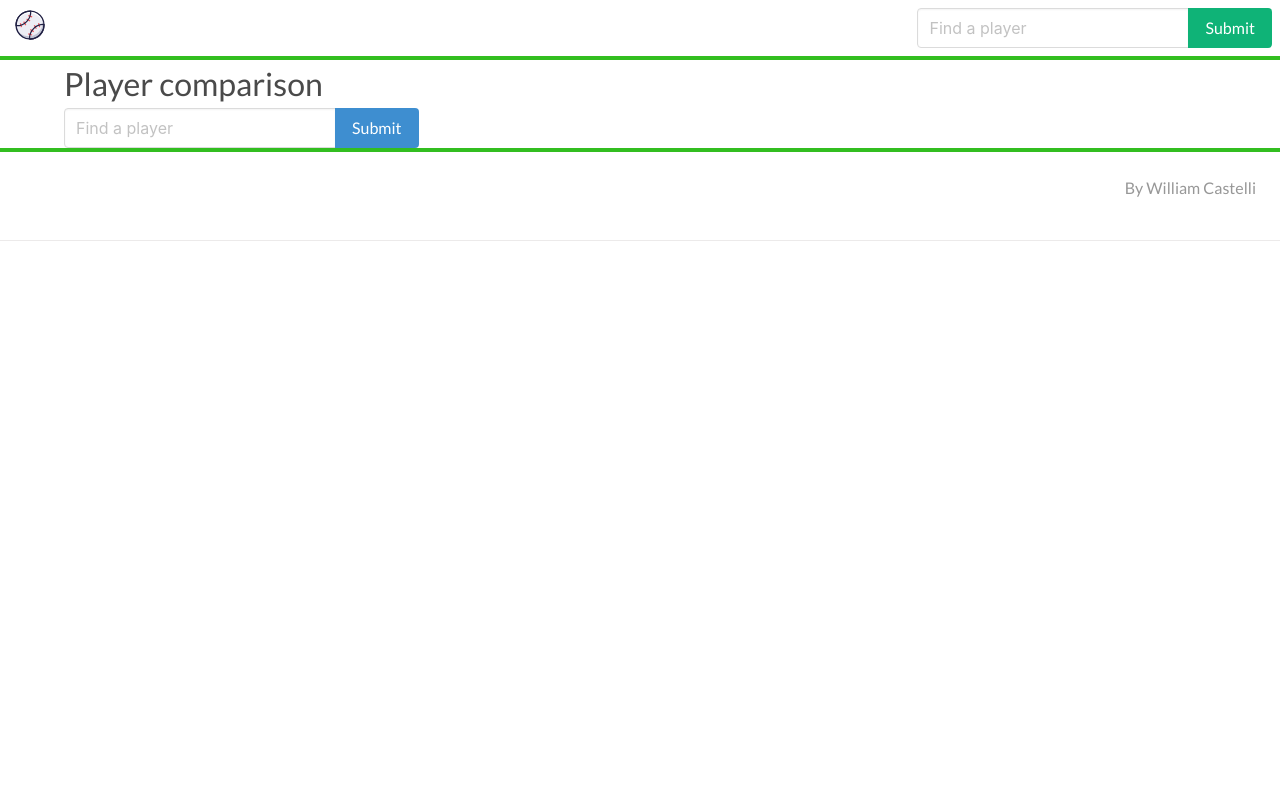
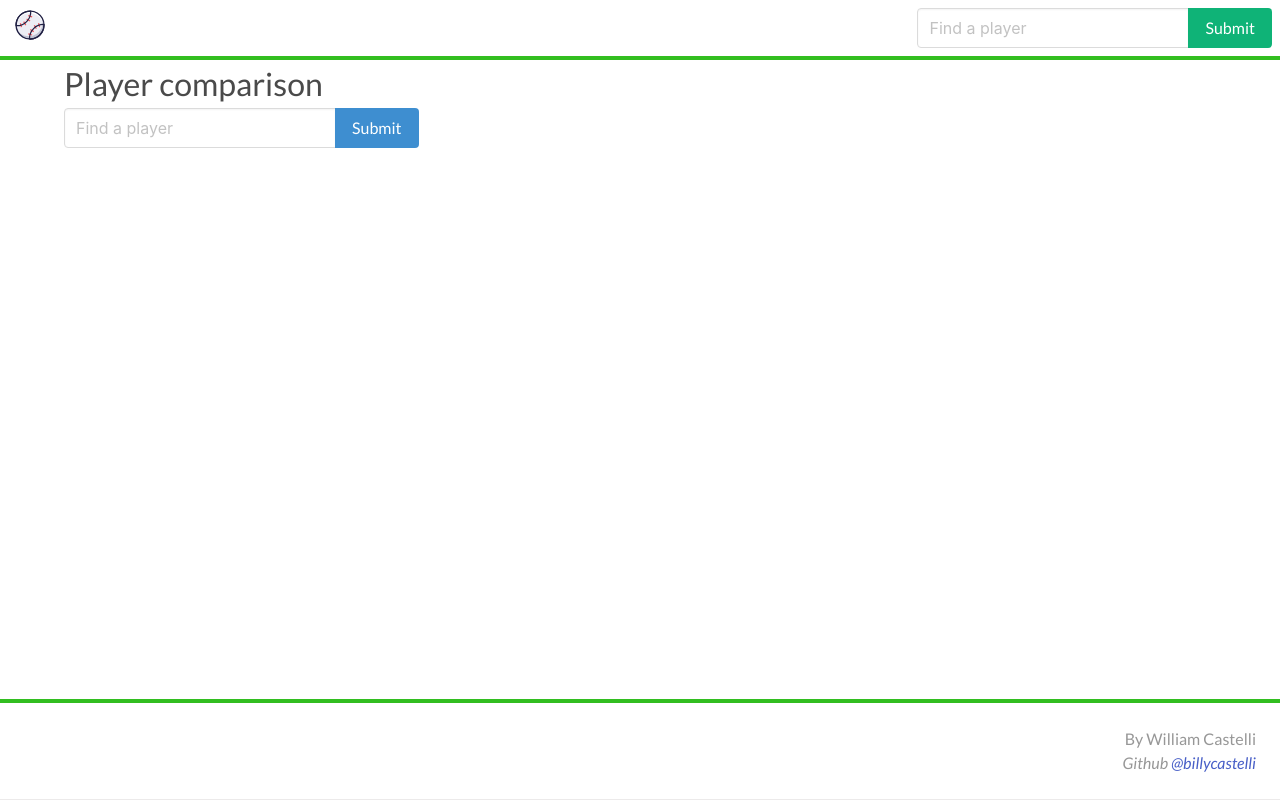
Before and after one commit to billycastelli/MLB-Stats-NextJS, a Next.js app: page /compare in a window 1280 px wide. Built offline with nearby package versions, Linux system fonts and the light colour scheme.

Commit message:
Add sticky footer, flexbox content

```diff
--- a/components/Footer/Footer.jsx
+++ b/components/Footer/Footer.jsx
@@ -4,6 +4,10 @@ const Footer = () => {
   return (
     <div className={styles.footer}>
       <p className={styles.footerText}>By William Castelli</p>
+      <br />
+      <p className={`${styles.footerText} ${styles.githubLink}`}>
+        Github <a href="https://github.com/billycastelli">@billycastelli</a>
+      </p>
     </div>
   );
 };
--- a/components/Footer/Footer.module.scss
+++ b/components/Footer/Footer.module.scss
@@ -1,9 +1,10 @@
 .footer {
-  padding: 1.5rem 1.5rem 4rem;
+  padding: 1.5rem 1.5rem;
   text-align: center;
   background-color: rgb(255, 255, 255);
   border-top: 4px solid #32be20;
   border-bottom: 1px solid #eceaea;
+  flex-shrink: 0;
 }
 
 .footerText {
@@ -12,3 +13,7 @@
   font-size: 16px;
   float: right;
 }
+
+.githubLink {
+  font-style: italic;
+}
--- a/pages/compare.jsx
+++ b/pages/compare.jsx
@@ -132,15 +132,12 @@ const ComparisonPage = () => {
   return (
     <>
       <Head>
-        <link
-          href="https://fonts.googleapis.com/css?family=Poppins"
-          rel="stylesheet"
-        />
         <meta name="viewport" content="width=device-width" />
         <title>Player comparison</title>
       </Head>
-      <main>
+      <div className="flex-page">
         <Header />
+        <main className="flex-content">
           <div className="container">
             {/* <div className="columns"> */}
             {/* <div className="column is-one-quarter"> */}
@@ -183,8 +180,9 @@ const ComparisonPage = () => {
             {/* </div> */}
             {/* </div> */}
           </div>
+        </main>
         <Footer />
-      </main>
+      </div>
     </>
   );
 };
--- a/pages/player/[pid].jsx
+++ b/pages/player/[pid].jsx
@@ -30,7 +30,9 @@ const PlayerPage = () => {
           <title>{router.query.pid}'s stats</title>
         )}
       </Head>
+      <div className="flex-page">
         <Header />
+        <main className="flex-content">
           {error && (
             <div className="container">
               <h1>Invalid player</h1>
@@ -48,6 +50,8 @@ const PlayerPage = () => {
             </>
           )}
           <Footer />
+        </main>
+      </div>
     </>
   );
 };
--- a/public/styles.scss
+++ b/public/styles.scss
@@ -1,14 +1,11 @@
 @import "../node_modules/bulma/bulma.sass";
 
-html {
-  margin: 0;
-  font-family: "Lato", sans-serif;
-}
-
+html,
 body {
   margin: 0;
   padding: 0;
   font-family: "Lato", sans-serif;
+  height: 100%;
 }
 
 html,
@@ -21,3 +18,13 @@ h1 {
   font-family: "Lato", sans-serif;
   font-size: 2em;
 }
+
+.flex-page {
+  display: flex;
+  flex-direction: column;
+  min-height: 100vh;
+}
+
+.flex-content {
+  flex: 1 0 auto;
+}
```
Also changed, not shown: pages/index.jsx (+6 -9 lines), pages/search.jsx (+8 -4 lines). Lines whose indentation alone changed are shown as unchanged.
